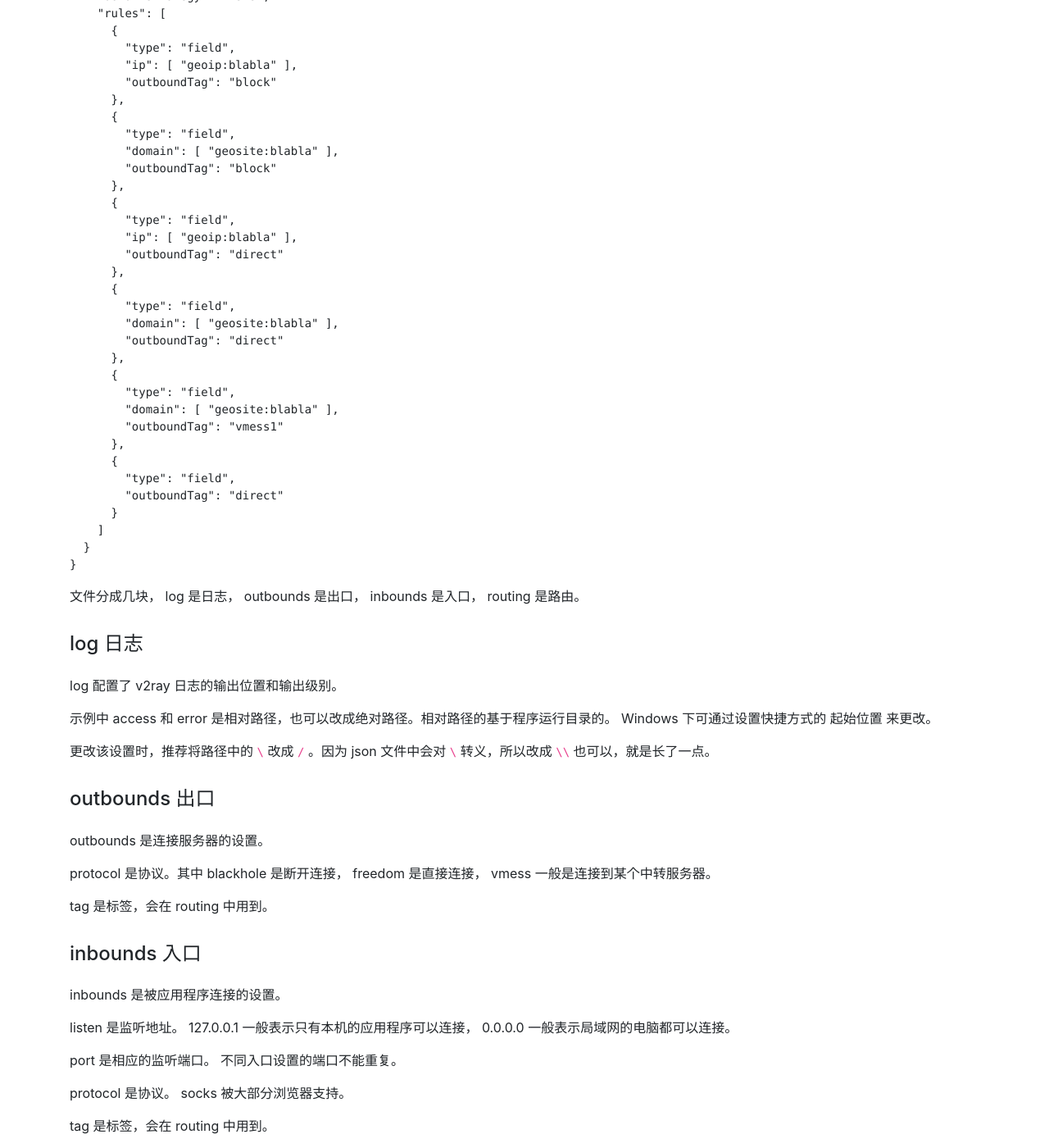
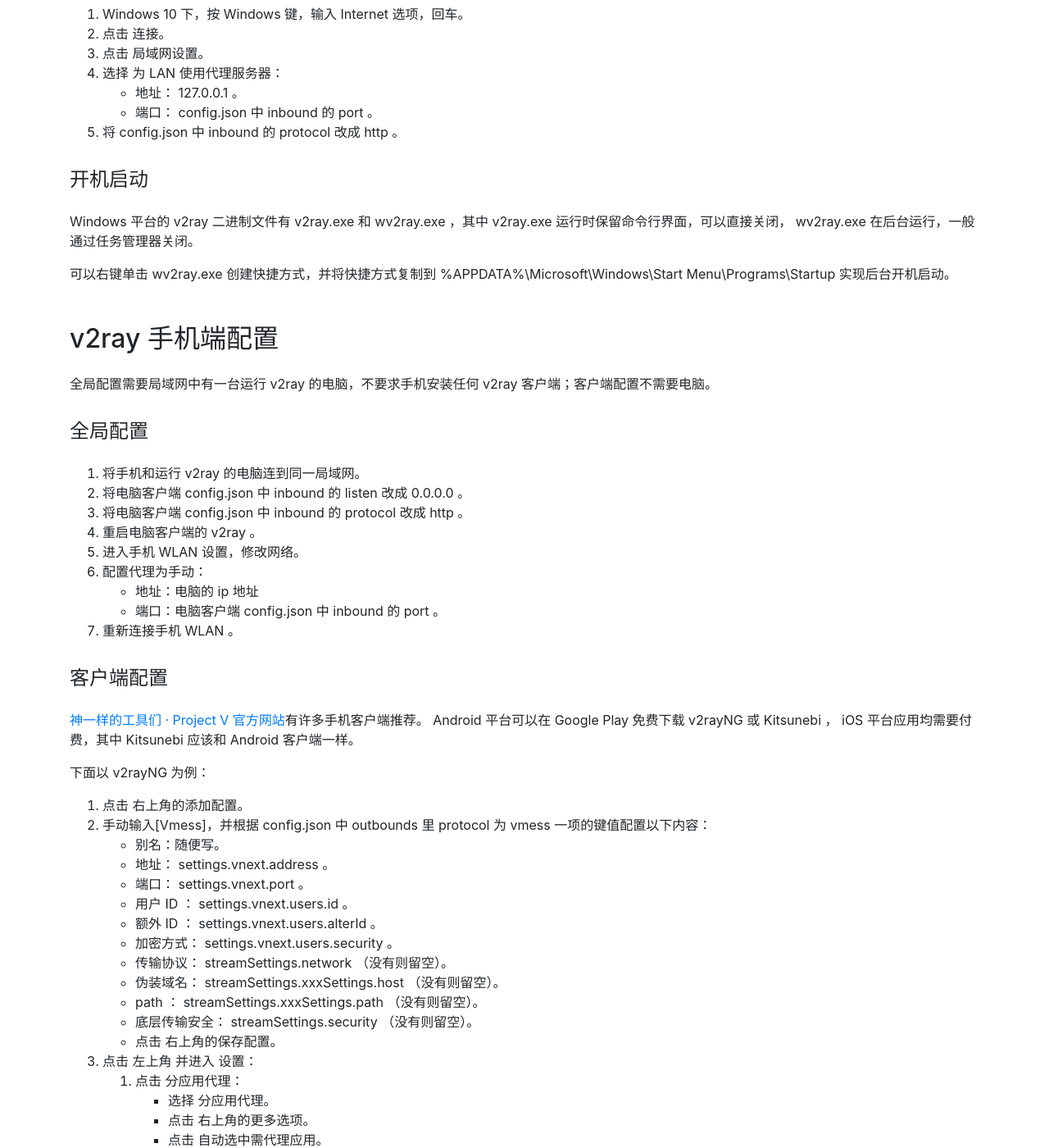
Before and after one commit to centixkadon/centixkadon.github.io, a Jekyll site: the page built from _blogs/app/v2ray/introduction.md, in a window 1280 px wide and 1400 px high, scrolled down 1544 px. Shown: the whole window at 82% size. Built offline with Jekyll 4.4.1, drawn with Linux system fonts in a browser that asks for light colours; some of the changed text lies outside the part shown.

Commit message:
Update blog/v2ray

````diff
--- a/_blogs/app/v2ray/introduction.md
+++ b/_blogs/app/v2ray/introduction.md
@@ -17,137 +17,19 @@
 
 见[下载安装 · Project V 官方网站](https://www.v2ray.com/chapter_00/install.html)或 [Project V · Project V 官方网站](https://www.v2ray.com/)。
 
-Project V 官方网站需要翻墙。简单说明就是 Windows 平台下载 .zip 文件，解压出文件夹直接运行即可； Linux 平台执行脚本安装即可。
+上述两个 Project V 官方网站需要翻墙。简单说明就是 Windows 平台下载 v2ray-windows-64.zip 文件，解压出文件夹直接运行即可；若不能使用则下载 v2ray-windows-32.zip 文件； Linux 平台执行脚本安装即可。
 
-## v2ray 配置
+## v2ray 电脑客户端配置
 
-v2ray 的配置非常简单，将其他人提供的 config.json 替换掉原来的文件，重新运行即可。
+Windows 和 Linux 平台的 v2ray 客户端配置非常简单，将其他人提供的 config.json 替换掉原来的文件，重新运行即可。
 
 诶，怎么配置？这不是这篇文章的重点。如果想深入学习，请去 [Project V · Project V 官方网站](https://www.v2ray.com/)从头学起。
 
-### 在提供的 config.json 基础上修改
+### 浏览器配置
 
-如果不添加反向代理等支持、只配置最简单通信的话， Windows 客户端的 config.json 会形如以下示例：
+连接 v2ray 入口的方法是配置代理，而各个应用程序有各个应用程序的代理配置方法。以下基于原生的 v2ray ，用 Firefox 配置 socks 代理举例，其它应用程序和代理协议同理。也有各平台的第三方 GUI 工具，在[神一样的工具们 · Project V 官方网站](https://www.v2ray.com/awesome/tools.html)列出了部分推荐。
 
-```json
-{
-  "log": {
-    "access": "log/access.log",
-    "error": "log/error.log",
-    "loglevel": "warning"
-  },
-  "outbounds": [
-    {
-      "protocol": "blackhole",
-      "tag": "block"
-    },
-    {
-      "protocol": "freedom",
-      "tag": "direct"
-    },
-    {
-      "protocol": "vmess",
-      "tag": "vmess1"
-    }
-  ],
-  "inbounds": [
-    {
-      "listen": "127.0.0.1",
-      "port": 1081,
-      "protocol": "socks",
-      "tag": "socks1"
-    }
-  ],
-  "routing": {
-    "domainStrategy": "AsIs",
-    "rules": [
-      {
-        "type": "field",
-        "ip": [ "geoip:blabla" ],
-        "outboundTag": "block"
-      },
-      {
-        "type": "field",
-        "domain": [ "geosite:blabla" ],
-        "outboundTag": "block"
-      },
-      {
-        "type": "field",
-        "ip": [ "geoip:blabla" ],
-        "outboundTag": "direct"
-      },
-      {
-        "type": "field",
-        "domain": [ "geosite:blabla" ],
-        "outboundTag": "direct"
-      },
-      {
-        "type": "field",
-        "domain": [ "geosite:blabla" ],
-        "outboundTag": "vmess1"
-      },
-      {
-        "type": "field",
-        "outboundTag": "direct"
-      }
-    ]
-  }
-}
-```
-
-文件分成几块， log 是日志， outbounds 是出口， inbounds 是入口， routing 是路由。
-
-### log 日志
-
-log 配置了 v2ray 日志的输出位置和输出级别。
-
-示例中 access 和 error 是相对路径，也可以改成绝对路径。相对路径的基于程序运行目录的。 Windows 下可通过设置快捷方式的 起始位置 来更改。
-
-更改该设置时，推荐将路径中的 `\` 改成 `/` 。因为 json 文件中会对 `\` 转义，所以改成 `\\` 也可以，就是长了一点。
-
-### outbounds 出口
-
-outbounds 是连接服务器的设置。
-
-protocol 是协议。其中 blackhole 是断开连接， freedom 是直接连接， vmess 一般是连接到某个中转服务器。
-
-tag 是标签，会在 routing 中用到。
-
-### inbounds 入口
-
-inbounds 是被应用程序连接的设置。
-
-listen 是监听地址。 127.0.0.1 一般表示只有本机的应用程序可以连接， 0.0.0.0 一般表示局域网的电脑都可以连接。
-
-port 是相应的监听端口。 不同入口设置的端口不能重复。
-
-protocol 是协议。 socks 被大部分浏览器支持。
-
-tag 是标签，会在 routing 中用到。
-
-### routing 路由
-
-routing 是入口到出口的设置，它规定了入口的流量要往哪个出口走。在示例中，即到底要断开连接，要直接连接，还是要转发到其它服务器再说呢。
-
-domainStrategy 决定如何解析域名。 AsIs 表示在路由中不解析域名。
-
-rules 是规则列表，优先从第一个匹配到最后一个，哪个先匹配到就走哪个出口。如果都没有匹配到，那在 domainStrategy 为 AsIs 的情况下，会将流量导向第一个 outbound 。
-
-type 目前只支持 field 。
-
-ip 、 domain 、 inboundTag 三项都是列表，各项内部的各条为或关系，即只要满足一条则算满足该项。
-
-三项之间为与关系，即同时满足所有项才算满足。如果某一项没有，说明满足该项。
-
-outboundTag 是满足该规则的出口。
-
-ip 和 domain 分别是 ip地址 和 域名，有多种表示形式，详见[路由配置 · Project V 官方网站](https://www.v2ray.com/chapter_02/03_routing.html)。 outboundTag 和 inboundTag 分别是 outbounds 和 inbounds 中的 tag 。
-
-## 浏览器配置
-
-连接 v2ray 入口的方法是配置代理，而各个应用程序有各个应用程序的代理配置方法。以下基于原生的 v2ray ，用 Firefox 举例，其它应用程序同理。也有各平台的第三方 GUI 工具，在[神一样的工具们 · Project V 官方网站](https://www.v2ray.com/awesome/tools.html)列出了部分推荐。
-
-### Firefox
+#### Firefox
 
 {% include lang/zh/firefox.md %}
 
@@ -163,21 +45,72 @@
 
 更高级的代理配置，不应直接使用浏览器自带配置。可以安装 [Proxy SwitchyOmega – Get this Extension for 🦊 Firefox (en-US)](https://addons.mozilla.org/en-US/firefox/addon/switchyomega/) ，插件配置方法略过不提。
 
-### Chrome
+#### Chrome
 
 一般直接安装 [Proxy SwitchyOmega - Chrome Web Store](https://chrome.google.com/webstore/detail/proxy-switchyomega/padekgcemlokbadohgkifijomclgjgif) ，做高级的代理配置。
 
-## 全局配置
+### 全局配置
 
 一般不建议全局配置，因为这样会导致电脑上三教九流的软件都可能经过 v2ray 。如果其中有什么流氓软件，也许会带来安全隐患。另外，下文提到的最简单的配置方法是非强制的，软件完全可以自己选择听不听，所以这种配置对网络连接不可控。如果非要做全局配置，比如为了查找错误什么的，可以尝试一下。
 
 1. Windows 10 下，按 Windows 键，输入 Internet 选项，回车。
 1. 点击 连接。
 1. 点击 局域网设置。
-1. 选择 为 LAN 使用代理服务器。
-1. 地址： 127.0.0.1 。
-1. 端口： config.json 中 inbound 的 port 。
+1. 选择 为 LAN 使用代理服务器：
+   - 地址： 127.0.0.1 。
+   - 端口： config.json 中 inbound 的 port 。
 1. 将 config.json 中 inbound 的 protocol 改成 http 。
+
+### 开机启动
+
+Windows 平台的 v2ray 二进制文件有 v2ray.exe 和 wv2ray.exe ，其中 v2ray.exe 运行时保留命令行界面，可以直接关闭， wv2ray.exe 在后台运行，一般通过任务管理器关闭。
+
+可以右键单击 wv2ray.exe 创建快捷方式，并将快捷方式复制到 %APPDATA%\Microsoft\Windows\Start Menu\Programs\Startup 实现后台开机启动。
+
+## v2ray 手机端配置
+
+全局配置需要局域网中有一台运行 v2ray 的电脑，不要求手机安装任何 v2ray 客户端；客户端配置不需要电脑。
+
+### 全局配置
+
+1. 将手机和运行 v2ray 的电脑连到同一局域网。
+1. 将电脑客户端 config.json 中 inbound 的 listen 改成 0.0.0.0 。
+1. 将电脑客户端 config.json 中 inbound 的 protocol 改成 http 。
+1. 重启电脑客户端的 v2ray 。
+1. 进入手机 WLAN 设置，修改网络。
+1. 配置代理为手动：
+   - 地址：电脑的 ip 地址
+   - 端口：电脑客户端 config.json 中 inbound 的 port 。
+1. 重新连接手机 WLAN 。
+
+### 客户端配置
+
+[神一样的工具们 · Project V 官方网站](https://www.v2ray.com/awesome/tools.html)有许多手机客户端推荐。 Android 平台可以在 Google Play 免费下载 v2rayNG 或 Kitsunebi ， iOS 平台应用均需要付费，其中 Kitsunebi 应该和 Android 客户端一样。
+
+下面以 v2rayNG 为例：
+
+1. 点击 右上角的添加配置。
+1. 手动输入\[Vmess\]，并根据 config.json 中 outbounds 里 protocol 为 vmess 一项的键值配置以下内容：
+   - 别名：随便写。
+   - 地址： settings.vnext.address 。
+   - 端口： settings.vnext.port 。
+   - 用户 ID ： settings.vnext.users.id 。
+   - 额外 ID ： settings.vnext.users.alterId 。
+   - 加密方式： settings.vnext.users.security 。
+   - 传输协议： streamSettings.network （没有则留空）。
+   - 伪装域名： streamSettings.xxxSettings.host （没有则留空）。
+   - path ： streamSettings.xxxSettings.path （没有则留空）。
+   - 底层传输安全： streamSettings.security （没有则留空）。
+   - 点击 右上角的保存配置。
+1. 点击 左上角 并进入 设置：
+   1. 点击 分应用代理：
+      - 选择 分应用代理。
+      - 点击 右上角的更多选项。
+      - 点击 自动选中需代理应用。
+      - 点击 左上角。
+   1. 路由设置：
+      - 点击 域名策略： AsIs 。
+      - 点击 路由模式：绕过局域网及大陆网址。
 
 ## 常见问题
 
````
